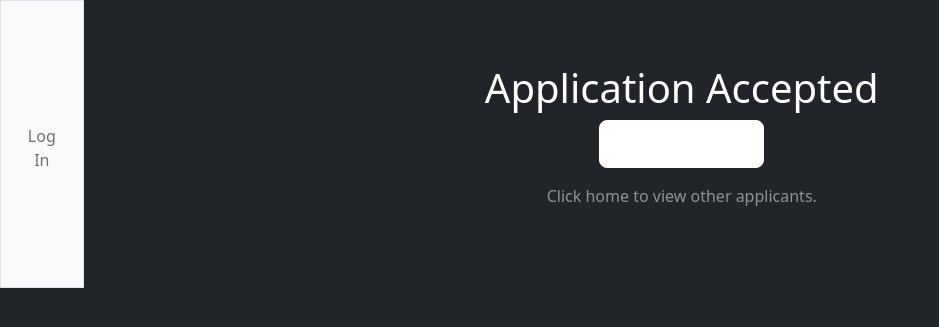
After one commit to DataMeshPoC/Client, a Flask app: template templates/accepted.html in a window 1280 px wide. The commit adds this page. Shown: the top 327 px of the page, without its empty margins (0-939 px from the left). Run offline with Flask 2, Linux system fonts and the light colour scheme; the template is opened without the code that fills it, so the values that code supplies are empty.

Commit message:
added new pages and fixed path

```diff
--- a/app.py
+++ b/app.py
@@ -1,3 +1,4 @@
+from codecs import getencoder
 from distutils.sysconfig import customize_compiler
 import email
 from multiprocessing import pool
@@ -7,7 +8,8 @@ from unicodedata import name
 from threading import Thread, Event
 from queue import Queue
 from json import dumps
-from confluent_kafka import Consumer, Producer, OFFSET_BEGINNING
+
+from pytz import country_names
 from queue import Queue
 from kafka import KafkaProducer
 from kafka import KafkaConsumer
@@ -67,35 +69,14 @@ def index():
         sql = f"SELECT * FROM policy_list_draft"
         customer = cursor.execute(sql).fetchall()
 
-        # # PRODUCE TO DB
-        # producer = KafkaProducer(bootstrap_servers=['pkc-epwny.eastus.azure.confluent.cloud:9092'])
-        # with open('inputfile.txt') as f:
-        #     lines = f.readlines()
-
-        # for line in lines:
-        #     producer.send('Policy_Result', json.dumps(line).encode('utf-8'))
-        # # FROM LIST POLICY DRAFT LIST TABLE
-        # consumer = KafkaConsumer(bootstrap_servers=['localhost:9092'], auto_offset_reset='earliest')
-        # consumer.subscribe(['policydraftlist'])
-
         return render_template("index.html", customer=customer)
 
 #   Committing to stream for buying
     if request.method == "POST":
         if 'Accept' in request.form:
-            cname = request.form.get('name')
-            pterm = request.form.get('type')
-            emai = request.form.get('email')
-            pay = request.form.get('premiumpayment')
-            type = request.form.get('type')
-            desc = request.form.get('desc')
-            struc = request.form.get('premiumstructure')
-            status = 'Draft'
-            currency = 'HKD'
-            info = session.get('info')
 
             # Variable that stores each customers information to be loaded
-            newcustomer=""
+            newcustomer='{CustomerId:'^customer[0]^', PolicyTerm:'^customer[1]^', PolicyType:'^customer[2]^', PolicyName:'^customer[3]^', PolicyDescription:'^customer[4]^', PolicyCurrency: HKD'^', PremiumPayment:'^customer[6]^', PremiumStructure:'^customer[7]^', PolicyStatus: Draft'^', CustomerId:'^customer[9]^', CustomerName:'^customer[10]^', Gender:'^customer[10]^', Birthdate:'^customer[11]^', Country:'^customer[12]^'CustomerStatus:customer[13]}'
 
             # Define Producer
             producer = KafkaProducer(bootstrap_servers=['pkc-epwny.eastus.azure.confluent.cloud:9092'], auto_offset_reset='earliest')
@@ -106,8 +87,7 @@ def index():
                 producer.flush()
 
                 flash("Approved!")
-                return render_template("index.html")
-
+                return render_template("accepted.html")
 
         elif 'Decline' in request.form:
             cname = request.form.get('name')
@@ -122,7 +102,7 @@ def index():
             info = session.get('info')
 
             # Variable that stores each customers information to be loaded
-
+            newcustomer='{CustomerId:'^customer[0]^', PolicyTerm:'^customer[1]^', PolicyType:'^customer[2]^', PolicyName:'^customer[3]^', PolicyDescription:'^customer[4]^', PolicyCurrency: HKD'^', PremiumPayment:'^customer[6]^', PremiumStructure:'^customer[7]^', PolicyStatus: Draft'^', CustomerId:'^customer[9]^', CustomerName:'^customer[10]^', Gender:'^customer[10]^', Birthdate:'^customer[11]^', Country:'^customer[12]^'CustomerStatus:customer[13]}'
 
             # Define topic name
             producer = KafkaProducer(bootstrap_servers=['pkc-epwny.eastus.azure.confluent.cloud:9092'], auto_offset_reset='earliest')
@@ -134,7 +114,7 @@ def index():
                 producer.flush()
                 flash("Declined!")
 
-                return render_template("index.html")
+                return render_template("declined.html")
 
         else:
             return apology("Failed Underwriting process.")
@@ -180,6 +160,18 @@ def logout():
     # Redirect user to login form
     return redirect("/")
 
+@app.route("/accepted", methods=["GET", "POST"])
+@login_required
+def accepted():
+    if request.method == "POST":
+        return redirect("/")
+
+@app.route("/", methods=["GET", "POST"])
+@login_required
+def declined():
+    if request.method == "POST":
+        return redirect("/")
+
 def errorhandler(e):
     """Handle error"""
     if not isinstance(e, HTTPException):
--- /dev/null
+++ b/templates/accepted.html
@@ -0,0 +1,24 @@
+{% extends "layout.html" %}
+
+{% block title %}
+    Accepted
+{% endblock %}
+
+{% block main %}
+<body class="d-flex h-100 text-center text-white bg-dark">
+
+    <div class="cover-container d-flex w-100 h-100 p-3 mx-auto flex-column">
+
+      <main class="px-3">
+        <h1>Application Accepted</h1>
+        <p class="lead">
+          <name="home" id="home" class="btn btn-lg btn-secondary fw-bold border-white bg-white" type="submit">Return home</a>
+        </p>
+      </main>
+
+      <footer class="mt-auto text-white-50">
+        <p>Click home to view other applicants.</p>
+      </footer>
+    </div>
+    </form>
+{% endblock %}
--- a/templates/index.html
+++ b/templates/index.html
@@ -28,8 +28,8 @@
                 <p> {{ c.policystatus }} </p>
             {%endfor%}
                 <div class="d-grid gap-2 d-sm-flex justify-content-sm-center">
-                    <button type="button" name="Accept" id="Accept" class="btn btn-primary btn-lg px-4 gap-3">Accept</button>
-                    <button type="button" name="Decline" id="Decline" class="btn btn-outline-secondary btn-lg px-4">Decline</button>
+                    <button type="button" name="Accept" id="Accept" class="btn btn-primary btn-lg px-4 gap-3" type="submit">Accept</button>
+                    <button type="button" name="Decline" id="Decline" class="btn btn-outline-secondary btn-lg px-4" type="submit">Decline</button>
                 </div>
             </div>
         </div>
```
Also changed, not shown: templates/declined.html (added, +24 -0 lines).
